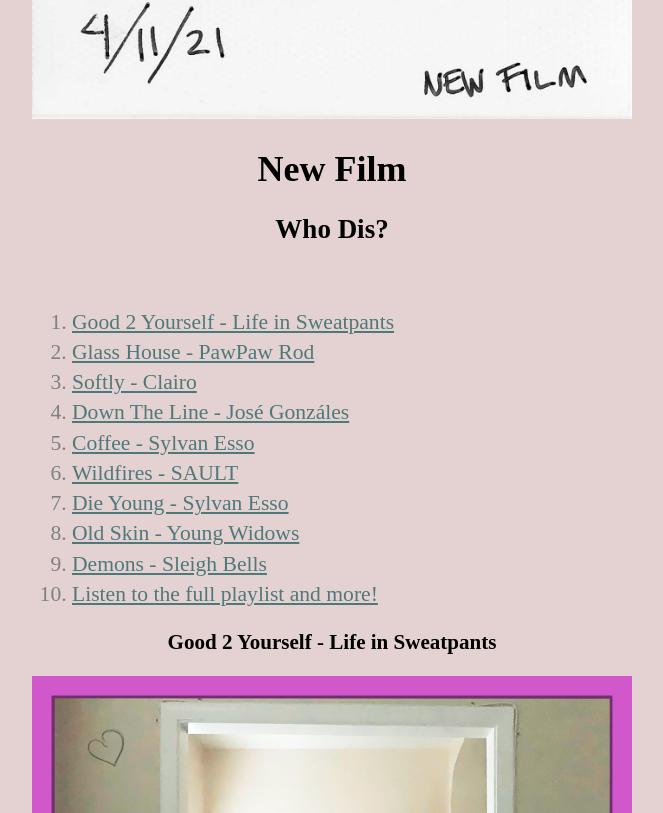
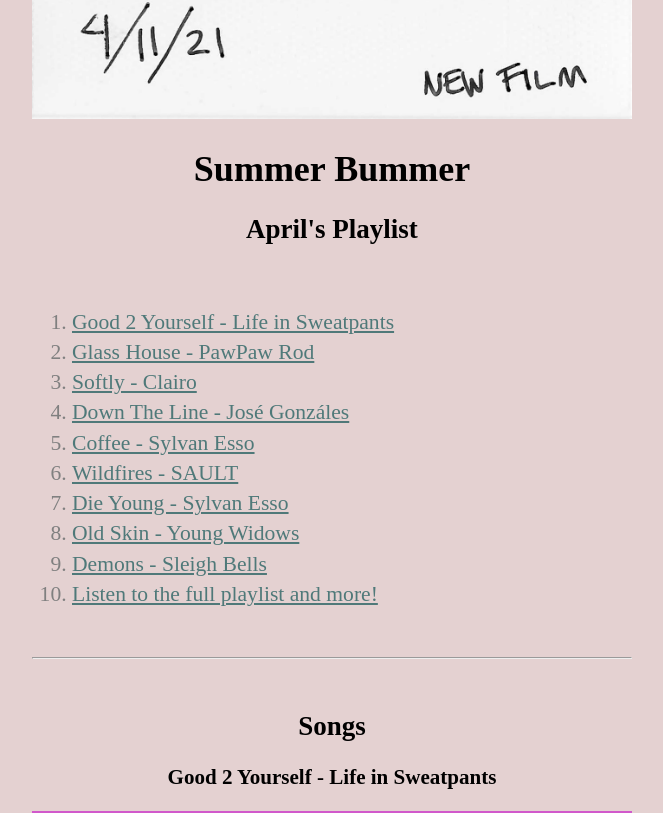
Before and after one commit to April6804/Mixtape-1, a plain HTML site: page index.html in a window 1280 px wide. Shown: the part 627-1440 px from the top of the page, without its empty margins (308-971 px from the left). Drawn offline with Linux system fonts and the light colour scheme.

Commit message:
Moved things around

```diff
--- a/index.html
+++ b/index.html
@@ -12,8 +12,8 @@
   <body>
    <main id="wrapper">
       <img src="polaroid.jpg"/>
-      <h1 class="center" id="top"> New Film</h1>
-      <h2>Who Dis?</h2>
+      <h1 class="center" id="top"> Summer Bummer</h1>
+      <h2>April's Playlist</h2>
       <br>
 
       <ol class="list-of-songs">
@@ -41,16 +41,16 @@
            <li><a href="#playlist">Listen to the full playlist and more!</a></li>
 
        </ol>
+     <br>
+     <hr>
+     <br>
+     <h2>Songs</h2>
 
-
-         <h3 id="one">Good 2 Yourself - Life in Sweatpants</h3>
-         <div class="info">
-           <img src="good2you.jpg" alt="Good 2 Yourself albumn cover">
-           <p><a href="https://lifeinsweatpants.bandcamp.com/community">Hear the song on Band Camp</a></p>
-
-        </div>
-
-
+      <h3 id="one">Good 2 Yourself - Life in Sweatpants</h3>
+      <div class="info">
+        <img src="good2you.jpg" alt="Good 2 Yourself albumn cover">
+        <p><a href="https://lifeinsweatpants.bandcamp.com/community">Hear the song on Band Camp</a></p>
+      </div>
 
 
        <h3 id="two">Glass House - PawPaw Rod</h3>
@@ -87,13 +87,15 @@
        <h3 id="ten">Demons - Sleigh Bells</h3>
        <p>This song is a real banger!</p>
 
-       <h3><a href="#top">Back to top</a></h3>
 
        <!-- Spotify Playlist -->
        <div id="playlist">
          <iframe src="https://open.spotify.com/embed/playlist/3M8NBcjoAjD4hWDesiKAyc" width="100%" height="380" frameBorder="0" allowfullscreen="" allow="autoplay; clipboard-write; encrypted-media; fullscreen; picture-in-picture"></iframe>
        </div>
        <!-- END Spotify Playlist -->
+
+       <h3><a href="#top">Back to top</a></h3>
+
 
        <hr>
 
@@ -107,14 +109,10 @@
 
         <h3><a href="#top">Back to top</a></h3>
 
-   </main>
-<!--   closing wrapper    -->
-<!--   shortcut for a comment is hold down command and hit forwardslash    -->
+   </main><!--   closing wrapper    -->
 
 
-
-
-
+    <!--   shortcut for a comment is hold down command and hit forwardslash    -->
 
 
  </body>
```
